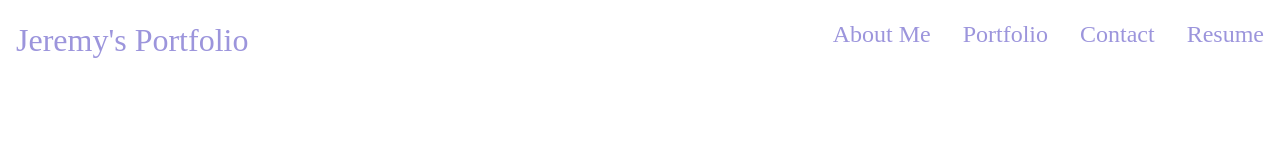
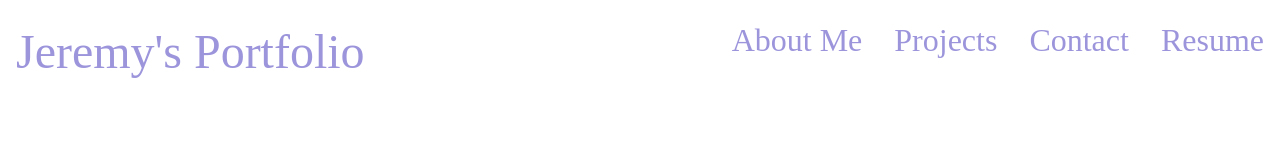
Before and after one commit to TheRealGeneParmesan/Portfolio-Using-React, a React (Create React App) app in the folder porfolio/: page / in a window 1280 px wide. Shown: the top 160 px of the page. Built offline with nearby package versions, Linux system fonts and the light colour scheme; the HTML template or start-up script is replaced by a standard one.

Commit message:
Changed the Header & Contact to match nav

```diff
--- a/porfolio/src/Components/Contact.js
+++ b/porfolio/src/Components/Contact.js
@@ -10,7 +10,9 @@ function Contact() {
     };
 
     return (
-        <h1 style={contactStyle}>Contact Me</h1>
+        <section id="contact" style={contactStyle}>
+            <h1 style={contactStyle}>Contact Me</h1>
+        </section>
     );
 
 }
--- a/porfolio/src/Components/Header.js
+++ b/porfolio/src/Components/Header.js
@@ -1,6 +1,6 @@
 import React from 'react';
 
-function Header({ scrollTo, aboutRef, portfolioRef }) {
+function Header() {
     const headerStyle = {
         display: 'flex',
         justifyContent: 'space-between',
@@ -8,7 +8,7 @@ function Header({ scrollTo, aboutRef, portfolioRef }) {
     };
 
     const logoStyle = {
-        fontSize: '2rem',
+        fontSize: '3rem',
         textDecoration: 'none',
         color: '#9C95DC',
         fontFamily: "Merriweather",
@@ -18,32 +18,61 @@ function Header({ scrollTo, aboutRef, portfolioRef }) {
         display: 'flex',
         justifyContent: 'center',
         fontFamily: "Merriweather",
-        fontSize: '1.5rem',
+        fontSize: '2rem',
     };
 
     const linkStyle = {
         marginLeft: '2rem',
         textDecoration: 'none',
         color: '#9C95DC',
+        position: 'relative',
     };
 
-    const handleAboutClick = () => {
-        scrollTo(aboutRef);
+    const logoHoverStyle = {
+        color: '#f7971e',
     };
 
-    const handlePortfolioClick = () => {
-        scrollTo(portfolioRef);
+    const aboutLinkHoverStyle = {
+        color: '#3494e6',
+    };
+
+    const projectsLinkHoverStyle = {
+        color: '#b2fefa',
+    };
+
+    const contactLinkHoverStyle = {
+        color: '#a80077',
+    };
+
+    const resumeLinkHoverStyle = {
+        color: '#00f260',
     };
 
     return (
-        <header style={headerStyle}>
-            <a href="#" style={logoStyle}>Jeremy's Portfolio</a>
+        <header id="header" style={headerStyle}>
+            <a href="#header" style={logoStyle}
+                onMouseEnter={(e) => e.target.style.color = logoHoverStyle.color}
+                onMouseLeave={(e) => e.target.style.color = logoStyle.color}>
+                Jeremy's Portfolio
+            </a>
             <nav style={navStyle}>
-                <a href="#" onClick={handleAboutClick} style={linkStyle}>
+                <a href="#about" style={linkStyle}
+                    onMouseEnter={(e) => e.target.style.color = aboutLinkHoverStyle.color}
+                    onMouseLeave={(e) => e.target.style.color = linkStyle.color}>
                     About Me</a>
-                <a href="#" onClick={handlePortfolioClick} style={linkStyle}>Portfolio</a>
-                <a href="#" style={linkStyle}>Contact</a>
-                <a href="https://drive.google.com/file/d/1e3Zb2WcTcovOG6Jd4n3QcgBsLFgbtDGs/view" style={linkStyle}>Resume</a>
+                <a href="#projects" style={linkStyle}
+                    onMouseEnter={(e) => e.target.style.color = projectsLinkHoverStyle.color}
+                    onMouseLeave={(e) => e.target.style.color = linkStyle.color}>
+                    Projects</a>
+                <a href="#contact" style={linkStyle}
+                    onMouseEnter={(e) => e.target.style.color = contactLinkHoverStyle.color}
+                    onMouseLeave={(e) => e.target.style.color = linkStyle.color}>
+                    Contact</a>
+                <a href="https://drive.google.com/file/d/1e3Zb2WcTcovOG6Jd4n3QcgBsLFgbtDGs/view"
+                    style={linkStyle}
+                    onMouseEnter={(e) => e.target.style.color = resumeLinkHoverStyle.color}
+                    onMouseLeave={(e) => e.target.style.color = linkStyle.color}>
+                    Resume</a>
             </nav>
         </header>
     );
```
